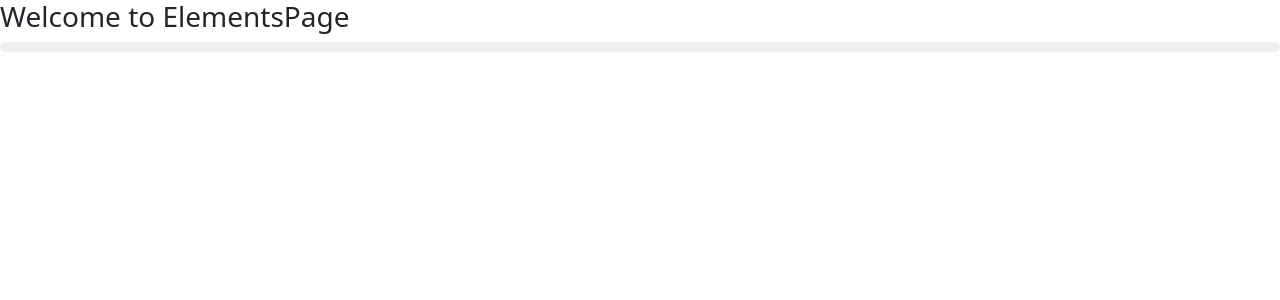
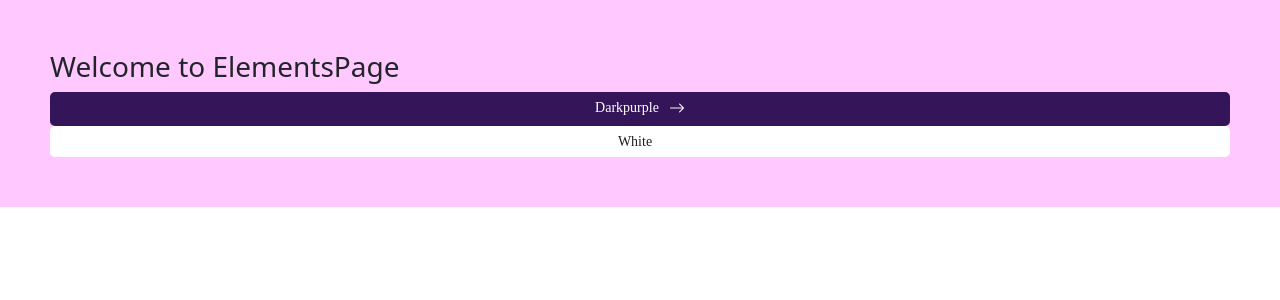
Before and after one commit to whitesnow-space/repo1, a React (Create React App) app: page /elements in a window 1280 px wide. Shown: the top 300 px of the page. Built offline with nearby package versions, Linux system fonts and the light colour scheme.

Commit message:
test: button in elementsPage

```diff
--- a/src/pages/elements/index.js
+++ b/src/pages/elements/index.js
@@ -1,13 +1,15 @@
 import React from "react";
 
 import Button from "../../components/button";
+import "./styles.scss";
 
 const ElementsPage = () => {
   return (
-    <>
+    <div className="elementsPage">
       <h3>Welcome to ElementsPage</h3>
-      <Button />
-    </>
+      <Button placeholder={"Darkpurple"} color={"darkpurple"} withIcon={true} />
+      <Button placeholder={"White"} color={"white"} />
+    </div>
   );
 };
 
--- /dev/null
+++ b/src/pages/elements/styles.scss
@@ -0,0 +1,4 @@
+.elementsPage {
+  background-color: #f9f8;
+  padding: 50px;
+}
```
